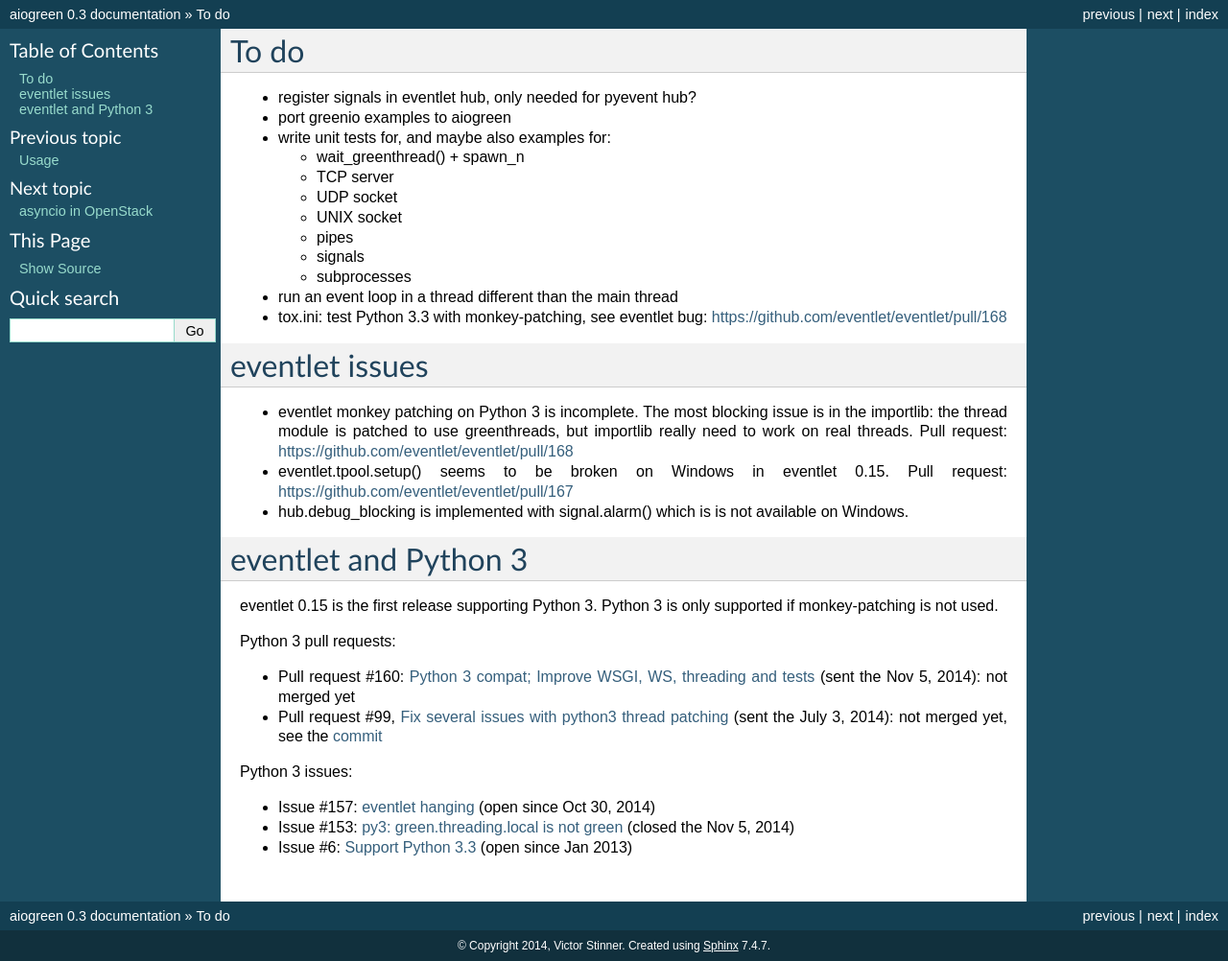
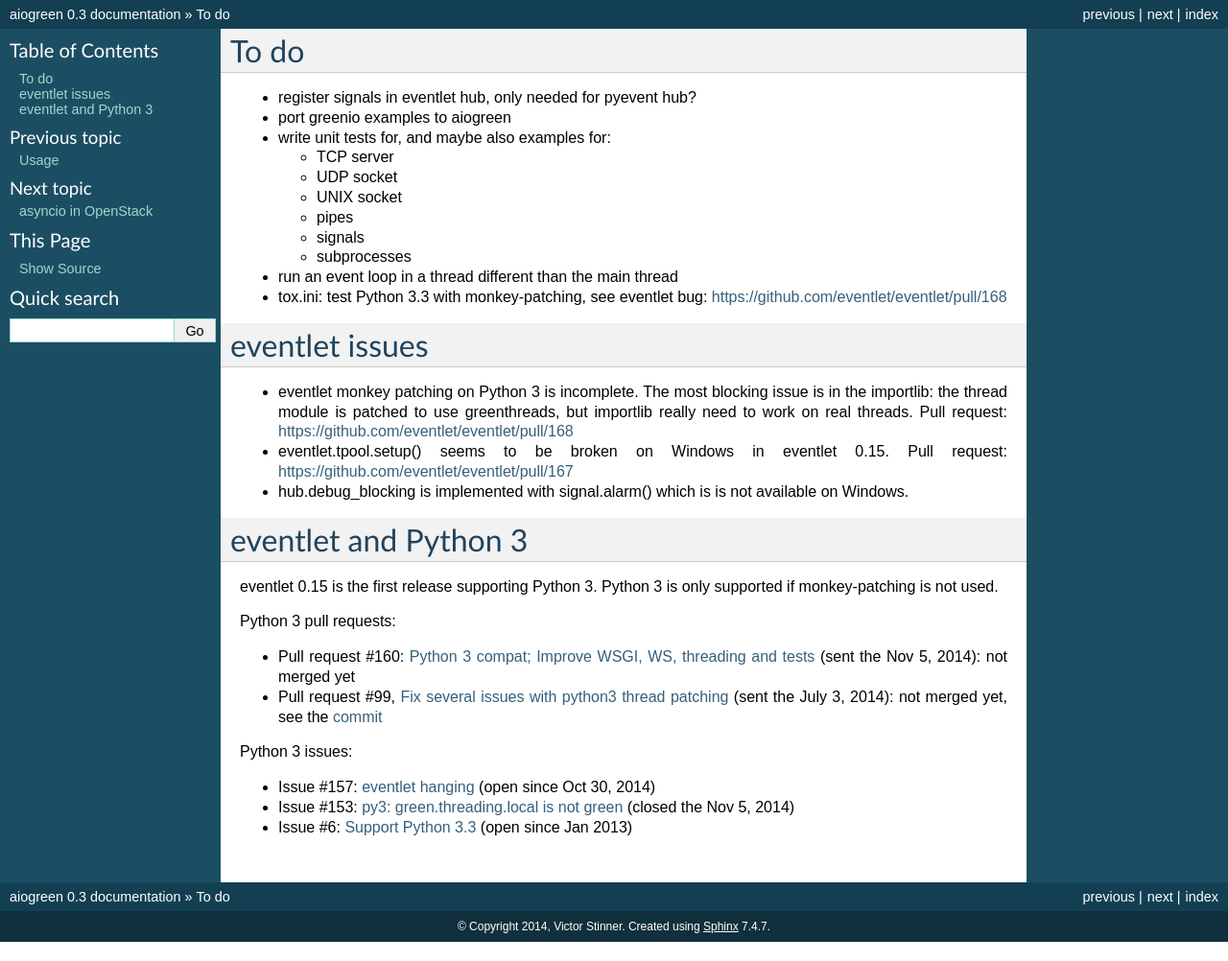
Before and after one commit to openstack-archive/deb-python-aioeventlet, a Sphinx documentation site: the page built from doc/status.rst, in a window 1280 px wide. Shown: the whole page at 96% size. Built offline with Sphinx 7.4.7, drawn with Linux system fonts in a browser that asks for light colours.

Commit message:
update TODO list

```diff
--- a/doc/status.rst
+++ b/doc/status.rst
@@ -5,7 +5,6 @@
 * port greenio examples to aiogreen
 * write unit tests for, and maybe also examples for:
 
-  - wait_greenthread() + spawn_n
   - TCP server
   - UDP socket
   - UNIX socket
```
